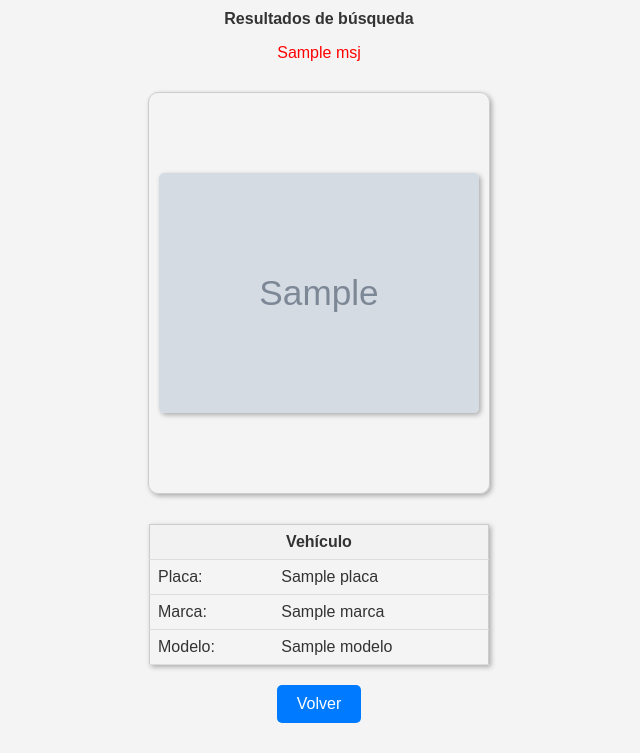
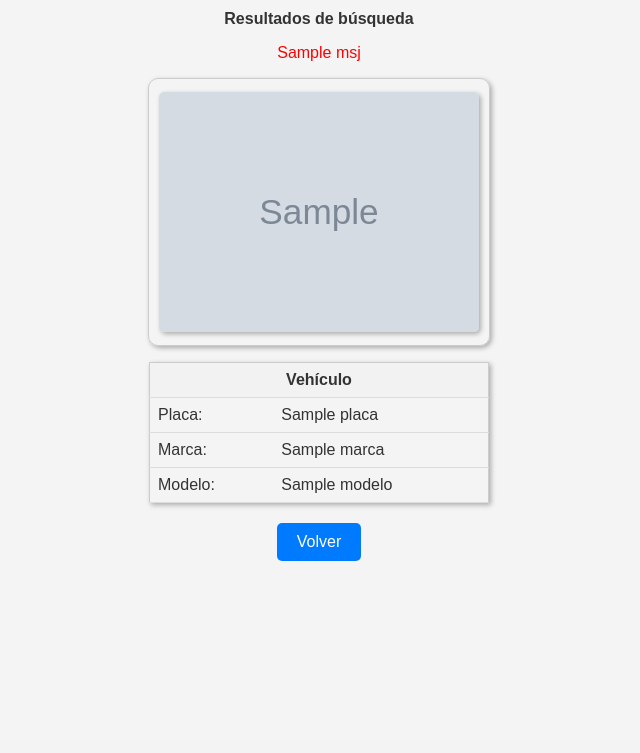
Before and after one commit to chiunti/placas, a Flask app: template templates/buscar.html in a window 1280 px wide. Shown: the part 61-814 px from the top of the page, without its empty margins (321-961 px from the left). After the commit the page ends 622 px from the top, so only its background shows below. Run offline with Flask 3, Linux system fonts and the light colour scheme; the template is opened without the code that fills it: most values are stand-ins (such as "Sample title", 1, 10 or a date in 2020); grey boxes marked "Sample" are stand-in pictures.

Commit message:
favicon ajsute de resultados

```diff
--- a/static/css/style.css
+++ b/static/css/style.css
@@ -34,6 +34,7 @@ main h4 {
 
 .result-container {
     min-width: 100%;
+    max-height: 250px;
     text-align: center;
     padding: 10px 0;
     display: flex;
@@ -153,6 +154,9 @@ main h4 {
     border: 1px solid #ccc; /* Borde gris */
 
 }
+#image-container {
+    min-height: 266px;
+}
 
 #file-upload, #plate-input-container {
     justify-content: flex-start;
@@ -217,10 +221,11 @@ p[style="color: red;"] {
     margin-bottom: 10px;
 }
 
-img {
+#image-container img {
     display: block;
     margin: 10px auto;
     max-width: 320px;
+    max-height: 240px;
     height: auto;
     border-radius: 5px;
     box-shadow: 2px 2px 5px rgba(0, 0, 0, 0.3);
--- a/templates/buscar.html
+++ b/templates/buscar.html
@@ -5,6 +5,13 @@
     <meta charset="UTF-8">
     <meta name="viewport" content="width=device-width, initial-scale=1.0">
     <title>Resultados de búsqueda</title>
+
+    <link rel="icon" href="{{ url_for('static', filename='favicon.ico') }}">
+    <link rel="apple-touch-icon" sizes="180x180" href="{{ url_for('static', filename='apple-touch-icon.png') }}">
+    <link rel="manifest" href="{{ url_for('static', filename='site.webmanifest') }}">
+    <link rel="icon" type="image/png" sizes="32x32" href="{{ url_for('static', filename='favicon-32x32.png') }}">
+    <link rel="icon" type="image/png" sizes="16x16" href="{{ url_for('static', filename='favicon-16x16.png') }}">
+
     <link rel="stylesheet" href="{{ url_for('static', filename='css/style.css')}}" />
 </head>
 
@@ -19,13 +26,13 @@
         <p style="color: red;">{{ msj }}</p>
         {% endif %}
 
+        {% if image: %}
         <div class="result-container">
             <div id="image-container">
-                {% if image: %}
                 <img src="{{ image }}" alt="Imagen capturada">
-                {% endif %}
             </div>
         </div>
+        {% endif %}
         <div class="table-container">
             <table>
                 <th colspan="2">
```
Also changed, not shown: templates/index.html (+7 -0 lines), static/android-chrome-192x192.png (added), static/android-chrome-512x512.png (added), static/apple-touch-icon.png (added), static/favicon-16x16.png (added), static/favicon-32x32.png (added), static/favicon.ico (added), static/site.webmanifest (added).
